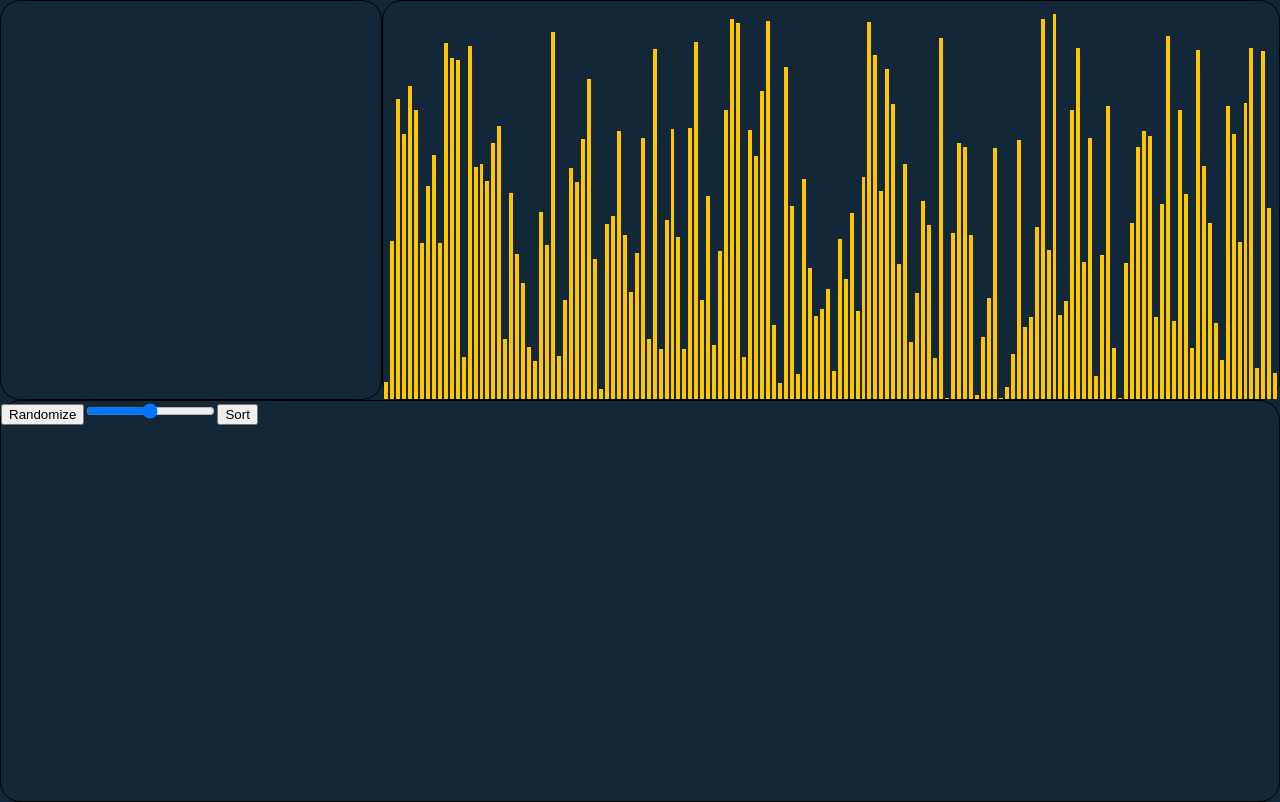
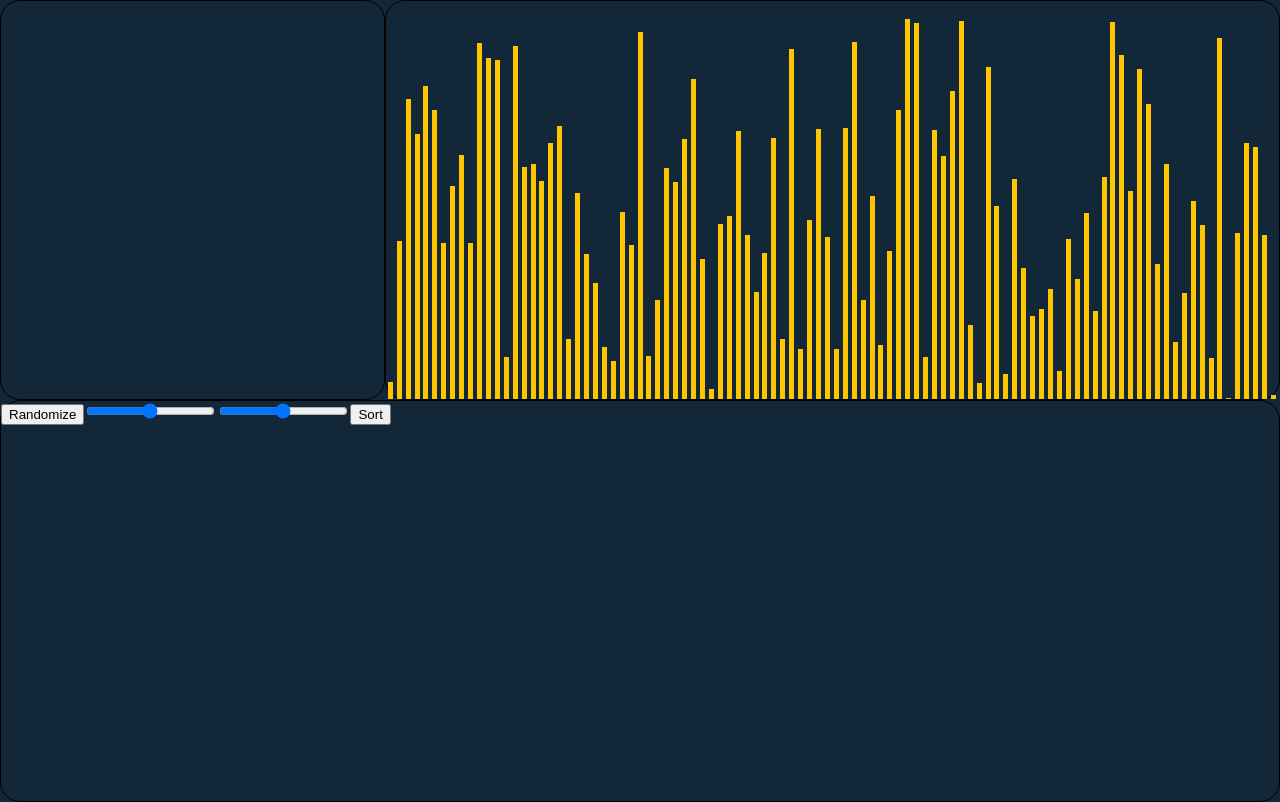
Before and after one commit to daniel-j-dev/Sorting-Algorithm-Visualizer, a React (Create React App) app: page / in a window 1280 px wide. Built offline with nearby package versions, Linux system fonts and the light colour scheme.

Commit message:
Added array size slider and fixed bug that caused state values to reset when randomizing array

```diff
--- a/src/App.js
+++ b/src/App.js
@@ -24,20 +24,20 @@ function App() {
   }
 
   const [settings, setSettings] = useState({
-    arraySize: 150,
+    arraySize: 100,
     maxValue: 1000,
     hideCode: false,
-    AnimationSpeed: 5, //Measured in MS delay per action
+    AnimationSpeed: 7, //Measured in MS delay per action
     selectedAlgo: bubbleSort,
     sorted: false,
-    randomizeArray: randomizeArray,
+    randomizeArray: 0, //Passing the function itself was causing problems so I set this variable as a dependancy to useEffect - just changing this value will force the array to randomize
   })
 
   const [values, setValues] = useState([])
 
   useEffect(() => {
     randomizeArray()
-  }, [])
+  }, [settings.randomizeArray, settings.arraySize])
 
   return (
     <div className="App">
--- a/src/components/Controls/Controls.js
+++ b/src/components/Controls/Controls.js
@@ -15,25 +15,46 @@ function Controls() {
   }
 
   const adjustSpeed = (event) => {
-    let newSpeed = 20 - (event.target.value / 100) * 20
-    //(20) - ((Slider value as a %) * (20))
+    let newSpeed = 15 - (event.target.value / 100) * 15
+    //(15) - ((Slider value as a %) * (15))
     //Slider at 100% = an animation delay of 0 millisecond
-    //Slider at 0% = an animation delay of 20 millisecond
+    //Slider at 0% = an animation delay of 15 millisecond
 
     setSettings({
       ...settings,
-      AnimationSpeed: Math.round(newSpeed)
+      AnimationSpeed: Math.round(newSpeed),
+    })
+  }
+
+  const adjustArraySize = (event) => {
+    const newSize = event.target.value * 2 //Up to 200 items
+    setSettings({
+      ...settings,
+      arraySize: newSize,
+    })
+  }
+
+  const randomizeArray = () => {
+    setSettings({
+      ...settings,
+      randomizeArray: settings.randomizeArray + 1
     })
   }
 
   return (
     <div id="Controls">
-      <button onClick={() => settings.randomizeArray()}>Randomize</button>
+      <button onClick={() => randomizeArray()}>Randomize</button>
       <input
         type="range"
         min="1"
         max="100"
         onChange={(event) => adjustSpeed(event)}
+      />
+      <input
+        type="range"
+        min="1"
+        max="100"
+        onChange={(event) => adjustArraySize(event)}
       />
       <button
         disabled={settings.sorted}
```
Also changed, not shown: 1 other file (tests, documents, lock files or other folders).
